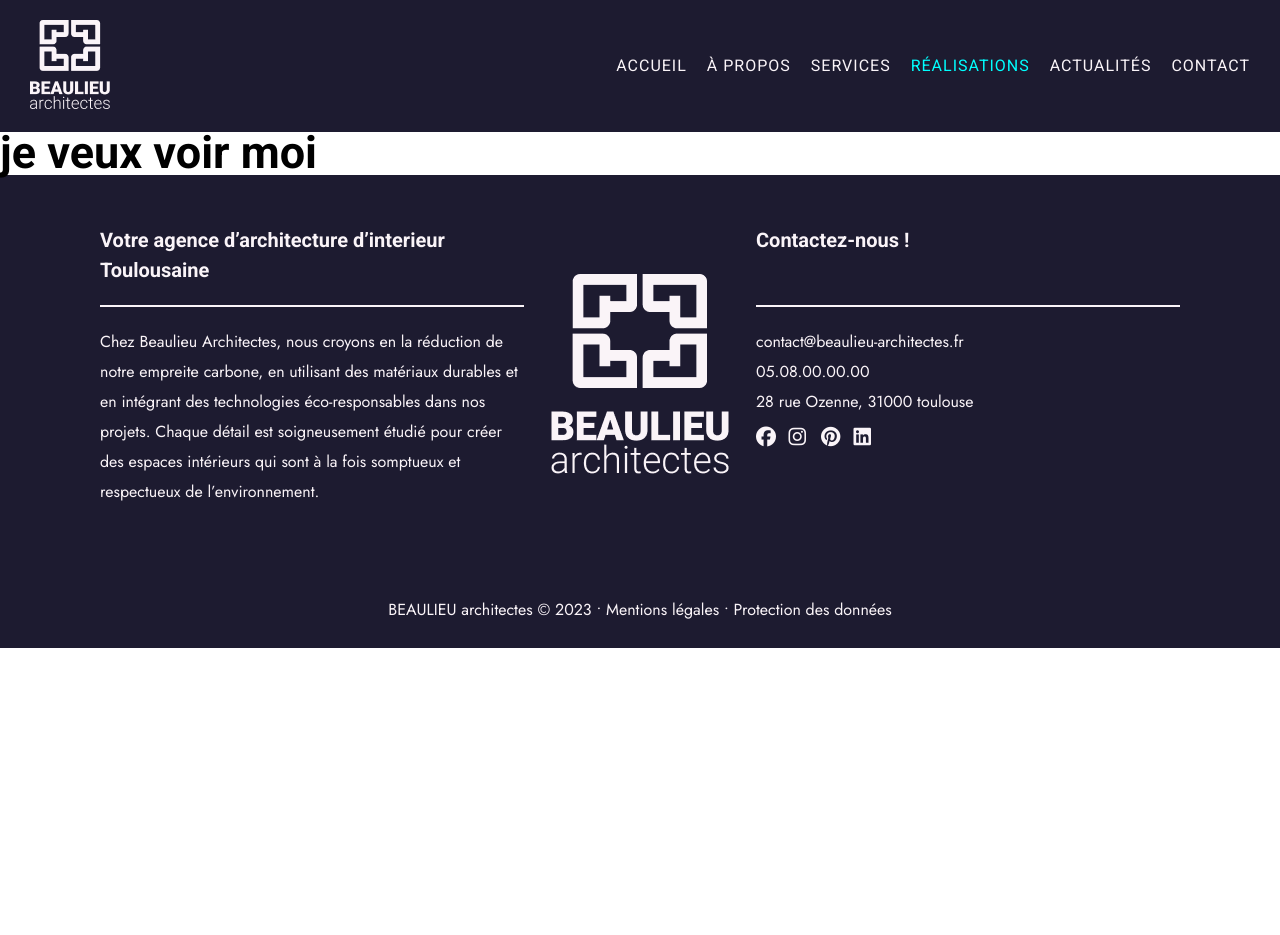
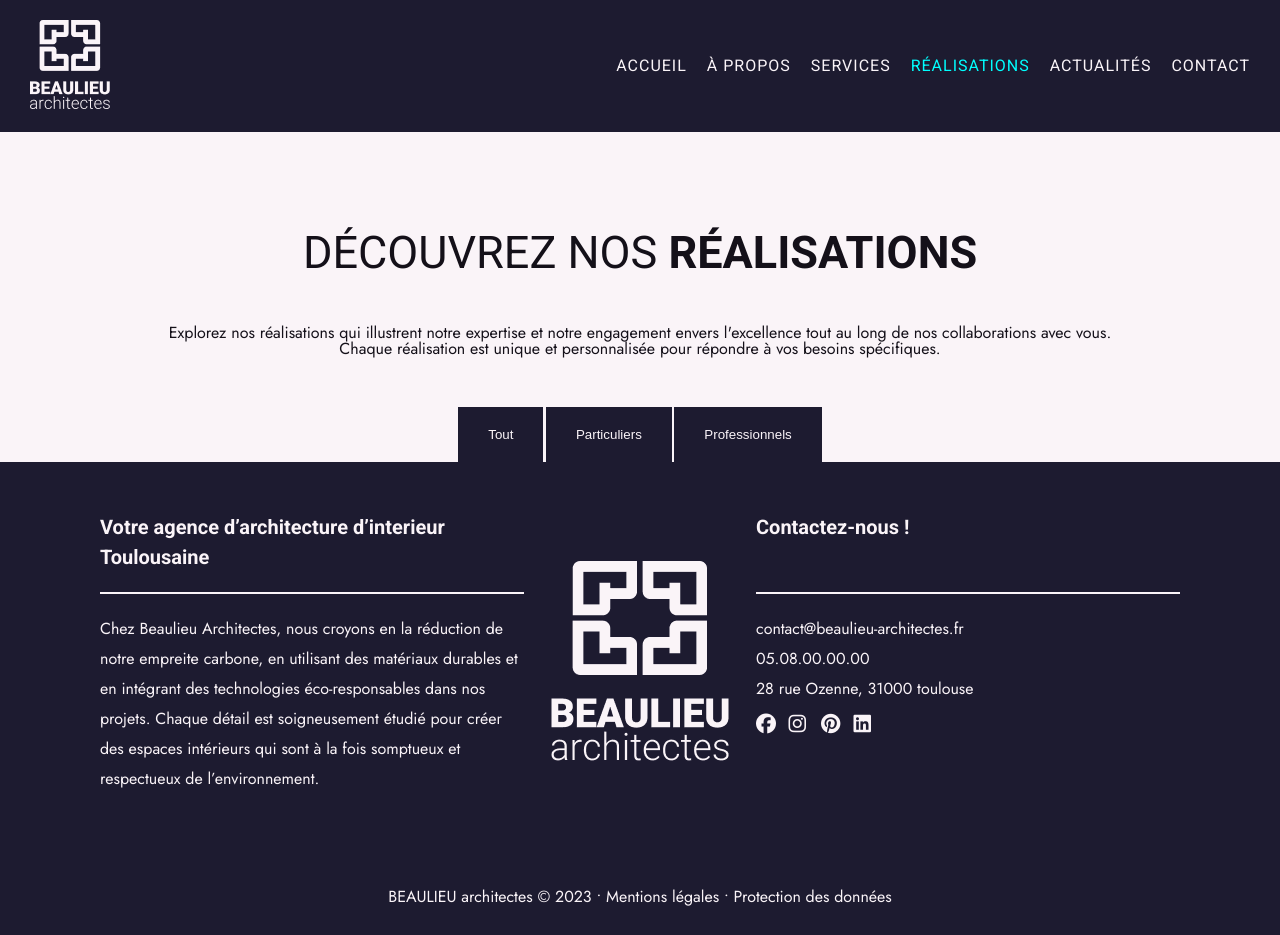
Before and after one commit to LauffenburgerSergei/BEAULIEU-architectes, a plain HTML site: page pages/realisations.html in a window 1280 px wide. Before the commit the page ends 800 px from the top, so only its background shows below. Drawn offline with Linux system fonts and the light colour scheme.

Commit message:
page realisation

```diff
--- a/css/style.css
+++ b/css/style.css
@@ -611,8 +611,22 @@ article a {
   padding-bottom: 3rem;
 }
 
+/*#############################################################################################################*/
+/*-------------------------------------------------------------------------------------------------------------*/
+/*--------------------------------------------------  REALISATION PAGE  ---------------------------------------*/
+/*-------------------------------------------------------------------------------------------------------------*/
+/*#############################################################################################################*/
 
+/*#############################################################################################################*/
+/*--------------------------------------------------  MAIN  ---------------------------------------------------*/
+/*#############################################################################################################*/
 
+.section_realisation div button{
+  border: none;
+  color: var(--white);
+  padding: 2rem 3rem;
+  background-color: var(--primary);
+}
 
 
 /*#############################################################################################################*/
--- a/js/app.js
+++ b/js/app.js
@@ -94,3 +94,7 @@ function moveSlide(n) {
 
 // Initialisation du carrousel en affichant le premier slide
 moveSlide(0);
+
+// ----------------------------------------------------------------------------------------------
+// ------------------------ Gestion des filtres ------------------------------------------------
+// ----------------------------------------------------------------------------------------------
--- a/pages/realisations.html
+++ b/pages/realisations.html
@@ -6,7 +6,7 @@
     <meta name="author" content="(mettre le nom de l'auteur du site)" />
     <link rel="stylesheet" href="/css/reset.css" />
     <link rel="stylesheet" href="/css/style.css" />
-    <link rel="stylesheet" href="/css/tools.css" />
+
     <link rel="icon" type="image/x-icon" href="/assets/favicon/favicon.svg" />
     <script
       src="https://kit.fontawesome.com/ce5973d14d.js"
@@ -19,7 +19,9 @@
     <!------------------------------------------------------------------------------------------------------------>
     <!--------------------------------------------------  HEADER  ------------------------------------------------>
     <!------------------------------------------------------------------------------------------------------------>
-    <header class="bg-prima dflex alit-c jc-sb p-2 ff-r fs-1-6r col-w p-fix w100">
+    <header
+      class="bg-prima dflex alit-c jc-sb p-2 ff-r fs-1-6r col-w p-fix w100"
+    >
       <!------------------------------------------------  LOGO  -------------------------------------------------->
       <div class="p-1">
         <a href="/index.html"
@@ -41,9 +43,24 @@
     <!------------------------------------------------------------------------------------------------------------>
     <!--------------------------------------------------  MAIN  -------------------------------------------------->
     <!------------------------------------------------------------------------------------------------------------>
-    <main>
+    <main class="col-b bg-w">
       <!------------------------------------------------  Main  -------------------------------------------------->
-      <h1>je veux voir moi </h1>
+      <section class="section_realisation container p-t-10 dflex fd-c alit-c">
+        <h1 class="fw-n">DÉCOUVREZ NOS <strong>RÉALISATIONS</strong></h1>
+        <p class="m-w-1000 t-a-c p-t-5">
+          Explorez nos réalisations qui illustrent notre expertise et notre
+          engagement envers l'excellence tout au long de nos collaborations avec
+          vous. Chaque réalisation est unique et personnalisée pour répondre à
+          vos besoins spécifiques.
+        </p>
+        <div class="p-t-5">
+        <button id="btnTout">Tout</button>
+        <button id="btnParticuliers">Particuliers</button>
+        <button id="btnProfessionnels">Professionnels</button>
+    </div>
+
+
+      </section>
     </main>
     <!------------------------------------------------------------------------------------------------------------>
     <!--------------------------------------------------  FOOTER  ------------------------------------------------>
```
Also changed, not shown: index.html (+1 -1 lines), pages/about.html (+1 -1 lines), pages/actualites.html (+1 -1 lines), pages/devisParti.html (+1 -1 lines), pages/devisPro.html (+1 -1 lines), pages/services.html (+1 -1 lines), pages/services_Particuliers.html (+1 -1 lines), pages/services_Professionnels.html (+1 -1 lines).
